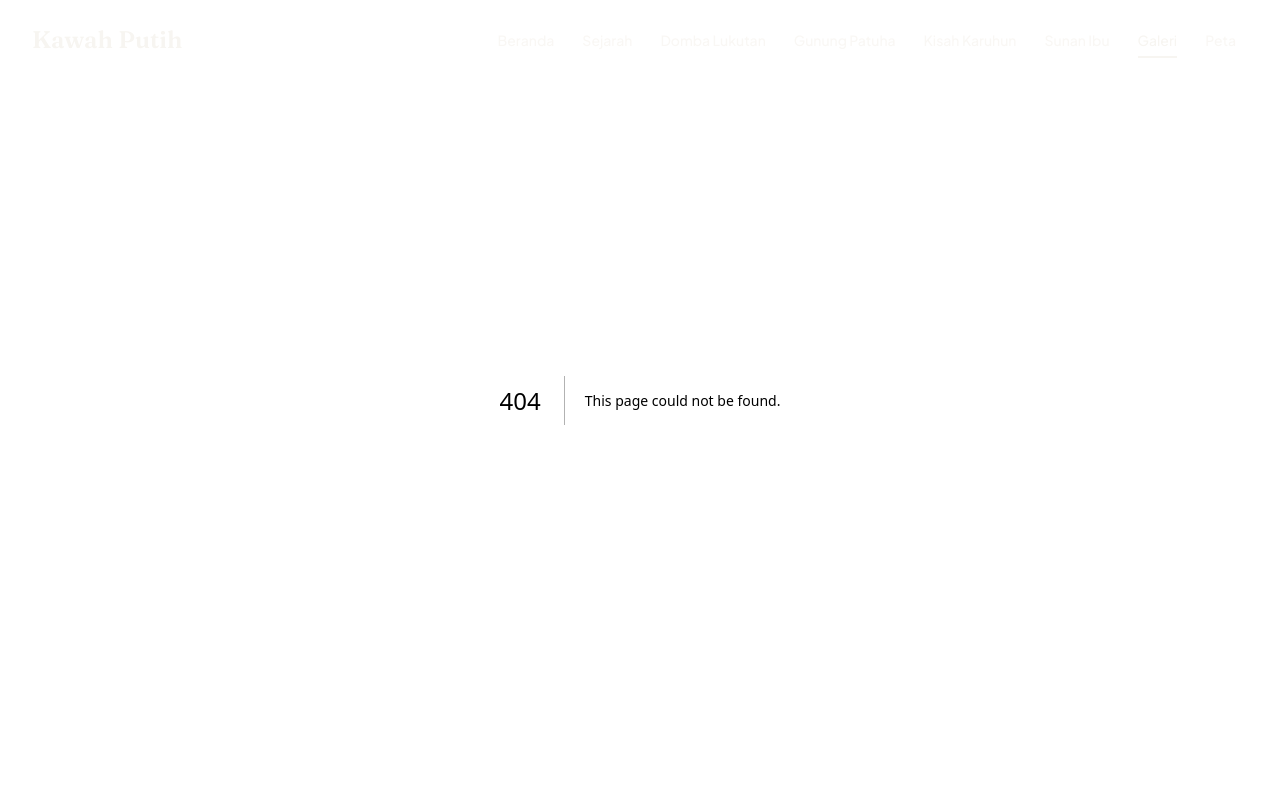
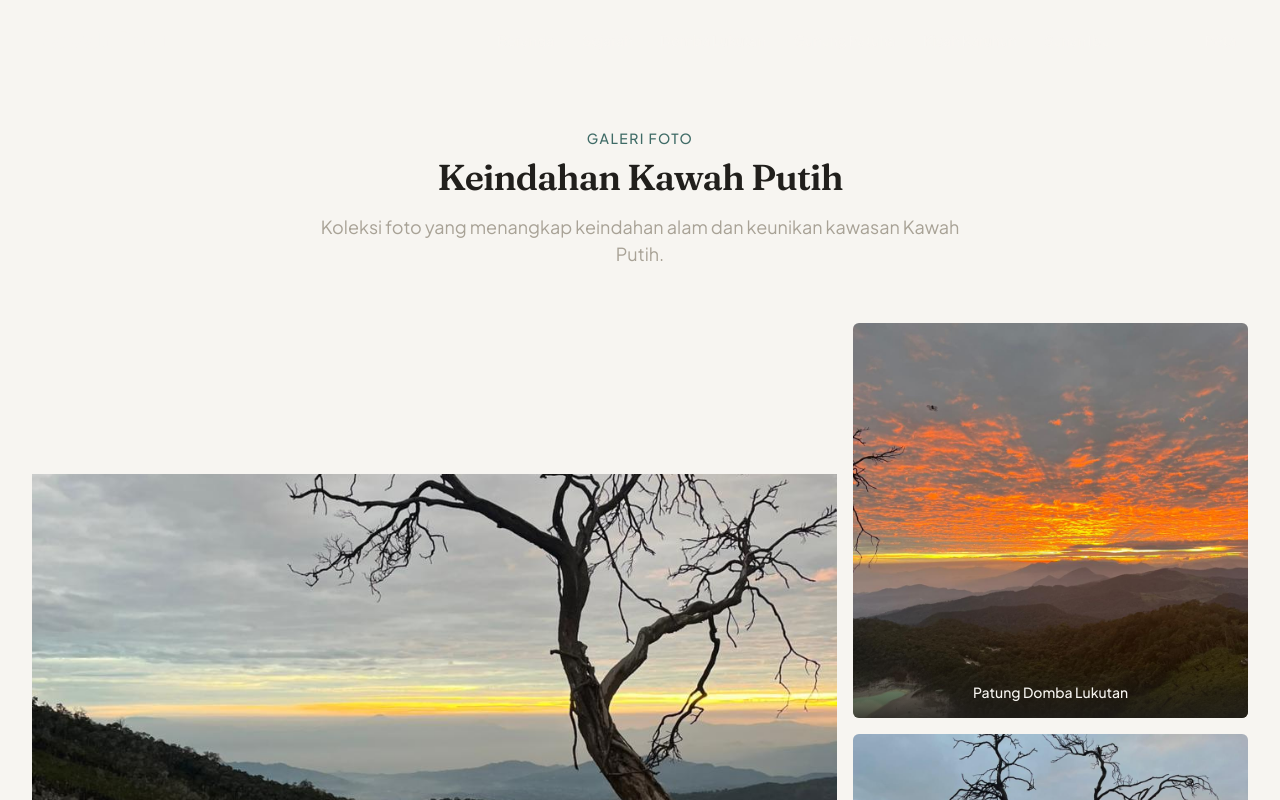
Before and after one commit to ArifSanPinim09/folklor-kawah-putih-, a Next.js app: page /galeri in a window 1280 px wide. Before the commit this address had no page. Shown: the top 800 px of the page. Built offline with nearby package versions, Linux system fonts and the light colour scheme.

Commit message:
feat: tambah halaman galeri dengan lightbox shared transition

```diff
--- /dev/null
+++ b/app/galeri/page.tsx
@@ -0,0 +1,37 @@
+"use client";
+
+import { motion } from "framer-motion";
+import { GalleryGrid } from "@/components/ui";
+import { IMAGE_MAPPING } from "@/lib/image-mapping";
+
+export default function GaleriPage() {
+  return (
+    <section className="bg-kabut-50 py-12 pt-24 sm:py-16 sm:pt-28 lg:py-20 lg:pt-32">
+      <div className="mx-auto max-w-7xl px-4 sm:px-6 lg:px-8">
+        {/* Header */}
+        <motion.div
+          className="mx-auto max-w-2xl text-center"
+          initial={{ opacity: 0, y: 30 }}
+          animate={{ opacity: 1, y: 0 }}
+          transition={{ duration: 0.6 }}
+        >
+          <p className="text-caption font-medium uppercase tracking-widest text-danau-500">
+            Galeri Foto
+          </p>
+          <h1 className="mt-2 font-serif text-3xl font-semibold tracking-tight text-arang-900 sm:text-4xl">
+            Keindahan Kawah Putih
+          </h1>
+          <p className="mt-4 text-body-lg text-kabut-abu">
+            Koleksi foto yang menangkap keindahan alam dan keunikan kawasan
+            Kawah Putih.
+          </p>
+        </motion.div>
+
+        {/* Gallery */}
+        <div className="mt-10 sm:mt-14">
+          <GalleryGrid images={[...IMAGE_MAPPING.gallery]} />
+        </div>
+      </div>
+    </section>
+  );
+}
--- /dev/null
+++ b/components/ui/GalleryGrid.tsx
@@ -0,0 +1,87 @@
+"use client";
+
+import { useState } from "react";
+import Image from "next/image";
+import { motion } from "framer-motion";
+import { Expand } from "lucide-react";
+import Lightbox from "./Lightbox";
+
+interface GalleryImage {
+  id: string;
+  src: string;
+  alt: string;
+  caption: string;
+}
+
+interface GalleryGridProps {
+  images: GalleryImage[];
+}
+
+export default function GalleryGrid({ images }: GalleryGridProps) {
+  const [selectedIndex, setSelectedIndex] = useState<number | null>(null);
+
+  return (
+    <>
+      <div className="grid grid-cols-2 gap-3 sm:gap-4 lg:grid-cols-3">
+        {images.map((image, index) => (
+          <motion.button
+            key={image.id}
+            className={`group relative overflow-hidden rounded-md ${
+              index === 0 ? "lg:col-span-2 lg:row-span-2" : ""
+            }`}
+            initial={{ opacity: 0, y: 20 }}
+            whileInView={{ opacity: 1, y: 0 }}
+            viewport={{ once: true }}
+            transition={{ duration: 0.5, delay: index * 0.1 }}
+            onClick={() => setSelectedIndex(index)}
+            aria-label={`Lihat ${image.caption}`}
+          >
+            <div
+              className={`relative overflow-hidden ${
+                index === 0 ? "aspect-[4/3] lg:aspect-[16/10]" : "aspect-square"
+              }`}
+            >
+              <Image
+                src={image.src}
+                alt={image.alt}
+                fill
+                className="object-cover transition-transform duration-500 group-hover:scale-105"
+                sizes={
+                  index === 0
+                    ? "(max-width: 1024px) 100vw, 66vw"
+                    : "(max-width: 640px) 50vw, (max-width: 1024px) 33vw, 25vw"
+                }
+              />
+
+              {/* Hover Overlay */}
+              <div className="absolute inset-0 bg-arang-900/0 transition-colors duration-300 group-hover:bg-arang-900/30" />
+
+              {/* Expand Icon */}
+              <div className="absolute inset-0 flex items-center justify-center opacity-0 transition-opacity duration-300 group-hover:opacity-100">
+                <div className="rounded-full bg-kabut-50/90 p-2">
+                  <Expand className="h-5 w-5 text-arang-900" />
+                </div>
+              </div>
+            </div>
+
+            {/* Caption */}
+            <div className="absolute bottom-0 left-0 right-0 bg-gradient-to-t from-arang-900/80 to-transparent p-3 sm:p-4">
+              <p className="text-caption font-medium text-kabut-50 sm:text-sm">
+                {image.caption}
+              </p>
+            </div>
+          </motion.button>
+        ))}
+      </div>
+
+      {/* Lightbox */}
+      {selectedIndex !== null && (
+        <Lightbox
+          images={images}
+          initialIndex={selectedIndex}
+          onClose={() => setSelectedIndex(null)}
+        />
+      )}
+    </>
+  );
+}
--- /dev/null
+++ b/components/ui/Lightbox.tsx
@@ -0,0 +1,143 @@
+"use client";
+
+import { useState, useEffect, useCallback } from "react";
+import Image from "next/image";
+import { motion, AnimatePresence } from "framer-motion";
+import { X, ChevronLeft, ChevronRight } from "lucide-react";
+
+interface LightboxImage {
+  id: string;
+  src: string;
+  alt: string;
+  caption: string;
+}
+
+interface LightboxProps {
+  images: LightboxImage[];
+  initialIndex: number;
+  onClose: () => void;
+}
+
+export default function Lightbox({
+  images,
+  initialIndex,
+  onClose,
+}: LightboxProps) {
+  const [currentIndex, setCurrentIndex] = useState(initialIndex);
+
+  const goToNext = useCallback(() => {
+    setCurrentIndex((prev) => (prev + 1) % images.length);
+  }, [images.length]);
+
+  const goToPrevious = useCallback(() => {
+    setCurrentIndex((prev) => (prev - 1 + images.length) % images.length);
+  }, [images.length]);
+
+  // Keyboard navigation
+  useEffect(() => {
+    const handleKeyDown = (e: KeyboardEvent) => {
+      switch (e.key) {
+        case "Escape":
+          onClose();
+          break;
+        case "ArrowLeft":
+          goToPrevious();
+          break;
+        case "ArrowRight":
+          goToNext();
+          break;
+      }
+    };
+
+    document.addEventListener("keydown", handleKeyDown);
+    document.body.style.overflow = "hidden";
+
+    return () => {
+      document.removeEventListener("keydown", handleKeyDown);
+      document.body.style.overflow = "";
+    };
+  }, [onClose, goToNext, goToPrevious]);
+
+  const currentImage = images[currentIndex];
+
+  return (
+    <AnimatePresence>
+      <motion.div
+        className="fixed inset-0 z-50 flex items-center justify-center"
+        initial={{ opacity: 0 }}
+        animate={{ opacity: 1 }}
+        exit={{ opacity: 0 }}
+        transition={{ duration: 0.3 }}
+      >
+        {/* Backdrop */}
+        <motion.div
+          className="absolute inset-0 bg-arang-900/90 backdrop-blur-sm"
+          onClick={onClose}
+          initial={{ opacity: 0 }}
+          animate={{ opacity: 1 }}
+          exit={{ opacity: 0 }}
+        />
+
+        {/* Close Button */}
+        <button
+          onClick={onClose}
+          className="absolute right-4 top-4 z-10 rounded-full bg-kabut-50/10 p-2 text-kabut-50 transition-colors duration-200 hover:bg-kabut-50/20 sm:right-6 sm:top-6"
+          aria-label="Tutup lightbox"
+        >
+          <X className="h-6 w-6" />
+        </button>
+
+        {/* Previous Button */}
+        <button
+          onClick={goToPrevious}
+          className="absolute left-4 top-1/2 z-10 -translate-y-1/2 rounded-full bg-kabut-50/10 p-2 text-kabut-50 transition-colors duration-200 hover:bg-kabut-50/20 sm:left-6"
+          aria-label="Foto sebelumnya"
+        >
+          <ChevronLeft className="h-6 w-6" />
+        </button>
+
+        {/* Next Button */}
+        <button
+          onClick={goToNext}
+          className="absolute right-4 top-1/2 z-10 -translate-y-1/2 rounded-full bg-kabut-50/10 p-2 text-kabut-50 transition-colors duration-200 hover:bg-kabut-50/20 sm:right-6"
+          aria-label="Foto berikutnya"
+        >
+          <ChevronRight className="h-6 w-6" />
+        </button>
+
+        {/* Image Container */}
+        <div className="relative z-10 mx-4 max-h-[80vh] max-w-[90vw] sm:mx-6">
+          <AnimatePresence mode="wait">
+            <motion.div
+              key={currentIndex}
+              className="relative"
+              initial={{ opacity: 0, scale: 0.95 }}
+              animate={{ opacity: 1, scale: 1 }}
+              exit={{ opacity: 0, scale: 0.95 }}
+              transition={{ duration: 0.3 }}
+            >
+              <Image
+                src={currentImage.src}
+                alt={currentImage.alt}
+                width={1200}
+                height={800}
+                className="max-h-[80vh] w-auto object-contain"
+                sizes="(max-width: 768px) 90vw, 80vw"
+              />
+
+              {/* Caption */}
+              <div className="mt-4 text-center">
+                <p className="text-body text-kabut-50">
+                  {currentImage.caption}
+                </p>
+                <p className="mt-1 text-caption text-kabut-50/60">
+                  {currentIndex + 1} / {images.length}
+                </p>
+              </div>
+            </motion.div>
+          </AnimatePresence>
+        </div>
+      </motion.div>
+    </AnimatePresence>
+  );
+}
--- a/components/ui/index.ts
+++ b/components/ui/index.ts
@@ -1,2 +1,4 @@
 export { default as CalloutBox } from "./CalloutBox";
 export { default as Timeline } from "./Timeline";
+export { default as GalleryGrid } from "./GalleryGrid";
+export { default as Lightbox } from "./Lightbox";
```
